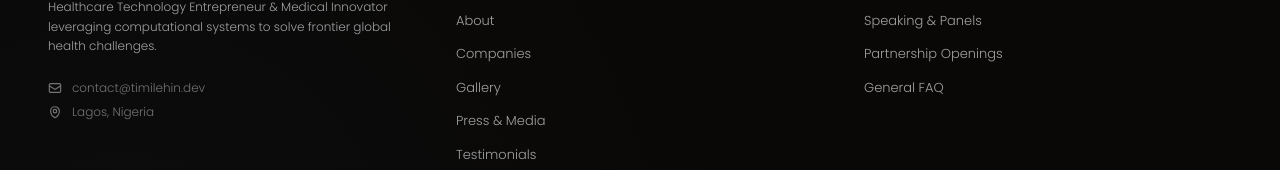
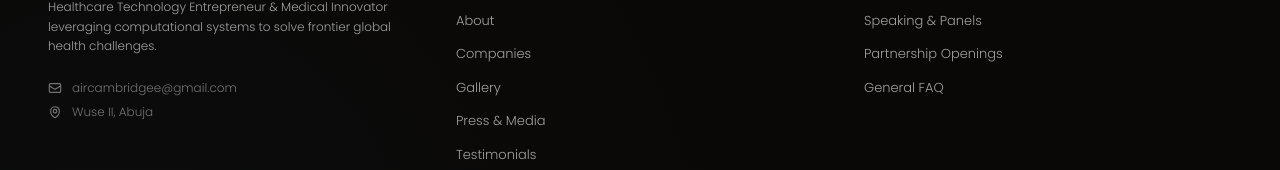
Before and after one commit to nuelfell0ff/cambridge-portfolio, a Next.js app: page / in a window 1280 px wide. Shown: the part 11029-11199 px from the top of the page. Built offline with nearby package versions, Linux system fonts and the light colour scheme.

Commit message:
Update Footer.tsx

```diff
--- a/src/components/Footer.tsx
+++ b/src/components/Footer.tsx
@@ -93,11 +93,11 @@ export default function Footer() {
             <div className="mt-2 flex flex-col gap-2 text-xs text-neutral-500 font-light">
               <span className="flex items-center gap-2.5">
                 <svg className="w-3.5 h-3.5 flex-shrink-0" fill="none" stroke="currentColor" strokeWidth="2" viewBox="0 0 24 24"><path d="M21.75 6.75v10.5a2.25 2.25 0 01-2.25 2.25h-15a2.25 2.25 0 01-2.25-2.25V6.75m19.5 0A2.25 2.25 0 0019.5 4.5h-15a2.25 2.25 0 00-2.25 2.25m19.5 0v.243a2.25 2.25 0 01-1.07 1.916l-7.5 4.615a2.25 2.25 0 01-2.36 0L3.32 8.91a2.25 2.25 0 01-1.07-1.916V6.75" /></svg>
-                contact@timilehin.dev
+                aircambridgee@gmail.com
               </span>
               <span className="flex items-center gap-2.5">
                 <svg className="w-3.5 h-3.5 flex-shrink-0" fill="none" stroke="currentColor" strokeWidth="2" viewBox="0 0 24 24"><path d="M15 10.5a3 3 0 11-6 0 3 3 0 016 0z" /><path d="M19.5 10.5c0 7.142-7.5 11.25-7.5 11.25S4.5 17.642 4.5 10.5a7.5 7.5 0 1115 0z" /></svg>
-                Lagos, Nigeria
+                    Wuse II, Abuja
               </span>
             </div>
           </div>
```
